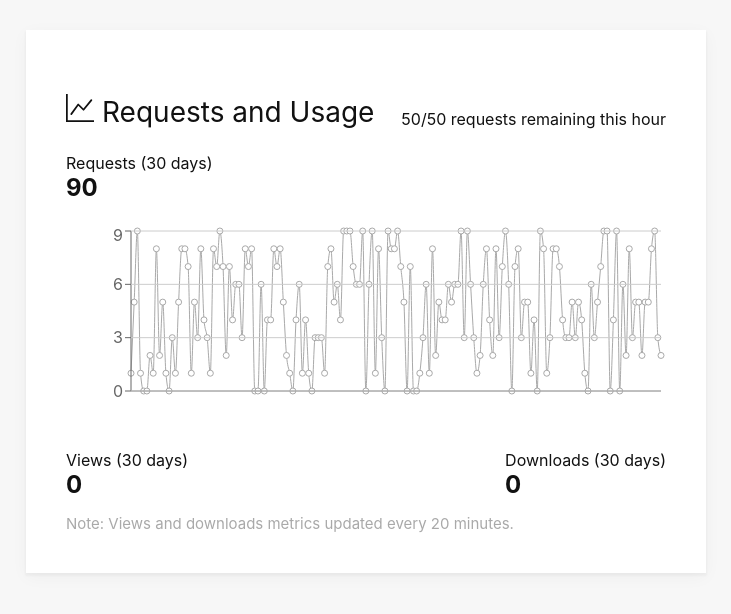
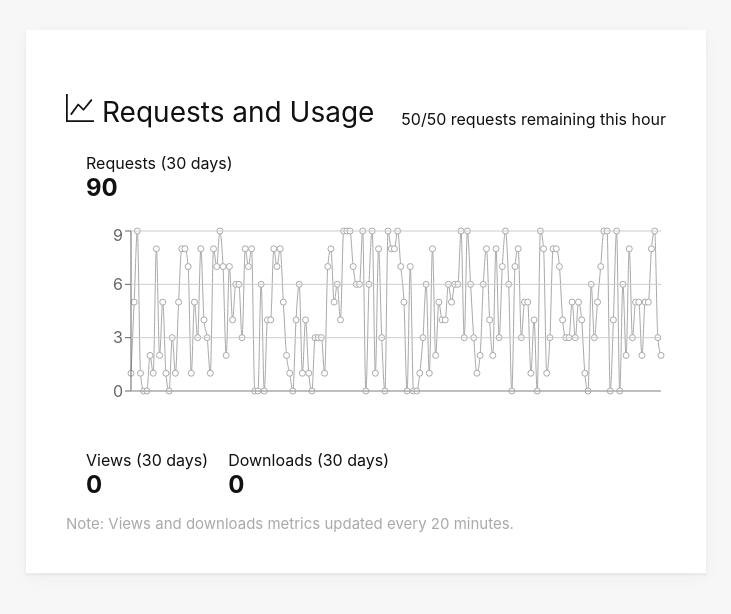
Before and after one commit to JongCleo/fakedash, a React (Create React App) app: page / in a window 1280 px wide. Shown: the top 614 px of the page, without its empty margins (274-1005 px from the left). Built offline with nearby package versions, Linux system fonts and the light colour scheme.

Commit message:
refactored card component per Mike's advice

```diff
--- a/src/App.js
+++ b/src/App.js
@@ -1,8 +1,8 @@
-import React, {Fragment} from 'react';
+import React from 'react';
 import Card from './components/Card';
-import Stat from './components/Stat';
-import Graph from './components/Graph';
+import RequestsDetail from './components/RequestsDetail';
 import styles from './modules/App.module.css';
+import { BsGraphUp } from 'react-icons/bs';
 import moment from 'moment';
 
 const App = () => {
@@ -27,16 +27,12 @@ const App = () => {
   return (
     <div className={styles.container}>
       <Card
-        requestLimit = {50}
-        footer = "Views and downloads metrics updated every 20 minutes."
-      >
-        <Stat metric = "Requests" count = {90} period = "30 days" />
-        <Graph data = {generateData()} />
-        <Fragment>
-          <Stat metric = "Views" count = {0} period = "30 days" />
-          <Stat metric = "Downloads" count = {0} period = "30 days" />
-        </Fragment>
-      </Card>
+        headerText = {"Requests and Usage"}
+        headerIcon = {<BsGraphUp />}
+        cornerText = {"50/50 requests remaining this hour"}
+        middle = { <RequestsDetail data = {generateData()}/>}
+        footerText = "Views and downloads metrics updated every 20 minutes."
+      />
     </div>
   );
 }
--- a/src/components/Card.js
+++ b/src/components/Card.js
@@ -1,56 +1,25 @@
-import React, {Wrapper} from 'react';
+import React from 'react';
 import styles from '../modules/Card.module.css'
-import { BsGraphUp } from 'react-icons/bs';
 
-//this.props.
 
-//icon
-// headername
-// text for top right
-// array of components generic blob
-// footer
+const Card = ({headerText, headerIcon, cornerText, middle, footerText}) => {
 
-const Card = ({requestLimit, children, footer}) => {
-  const renderChildren = () => {
-    return(
-      <React.Fragment>
-      {
-        React.Children.map(children || null, (child, i) => {
-          return (
-            <div className = {styles.row}>
-              <child.type {...child.props} key={i} />
-            </div>
-          )
-        })
-      }
-      </React.Fragment>
-    )
-
-  }
   return(
     <div className = {styles.cardStyle}>
-      <div>
         {/*Header*/}
         <div className = {styles.row}>
           <div className = {styles.header}>
-            <span>
-              <BsGraphUp />
-            </span>
-            Requests and Usage
+            <span> {headerIcon} </span>
+            {headerText}
           </div>
-          <span>
-            {requestLimit}/{requestLimit} requests remaining this hour
-          </span>
+          <span> {cornerText} </span>
         </div>
 
-        {/*Whatever the fuck you want*/}
-        {renderChildren()}
+        {middle}
 
-        {/*Footer*/}
         <div className = {`${styles.footer} ${styles.row}`}>
-          Note: {footer}
+          Note: {footerText}
         </div>
-      </div>
     </div>
   )
 }
--- /dev/null
+++ b/src/components/RequestsDetail.js
@@ -0,0 +1,27 @@
+import React, { Fragment } from 'react';
+import Stat from './Stat';
+import Graph from './Graph';
+import styles from '../modules/Detail.module.css';
+
+const RequestsDetail = ({data}) => {
+
+  return (
+    <Fragment>
+      <div className = {styles.row}>
+        <Stat metric = "Requests" count = {90} period = "30 days" />
+      </div>
+      <div className = {styles.row}>
+        <Graph data = {data} />
+      </div>
+      <div className = {styles.row}>
+        <Fragment>
+        <Stat metric = "Views" count = {0} period = "30 days" />
+        <Stat metric = "Downloads" count = {0} period = "30 days" />
+        </Fragment>
+      </div>
+    </Fragment>
+  )
+
+}
+
+export default RequestsDetail;
--- a/src/modules/Card.module.css
+++ b/src/modules/Card.module.css
@@ -17,6 +17,8 @@
 .header {
   font-size: 28px;
   font-weight: 400;
+  display: flex;
+  align-items: flex-end;
 }
 
 .header span {
--- /dev/null
+++ b/src/modules/Detail.module.css
@@ -0,0 +1,6 @@
+.row {
+  margin-top: 24px;
+  display: flex;
+  justify-content: flex-start;
+  align-items: flex-end;
+}
--- a/src/modules/Stat.module.css
+++ b/src/modules/Stat.module.css
@@ -1,3 +1,7 @@
 .statStyle h2 {
-  margin: 0px
+  margin: 0;
 }
+
+.statStyle {
+  margin: 0 0 0 20px;
+}
```
